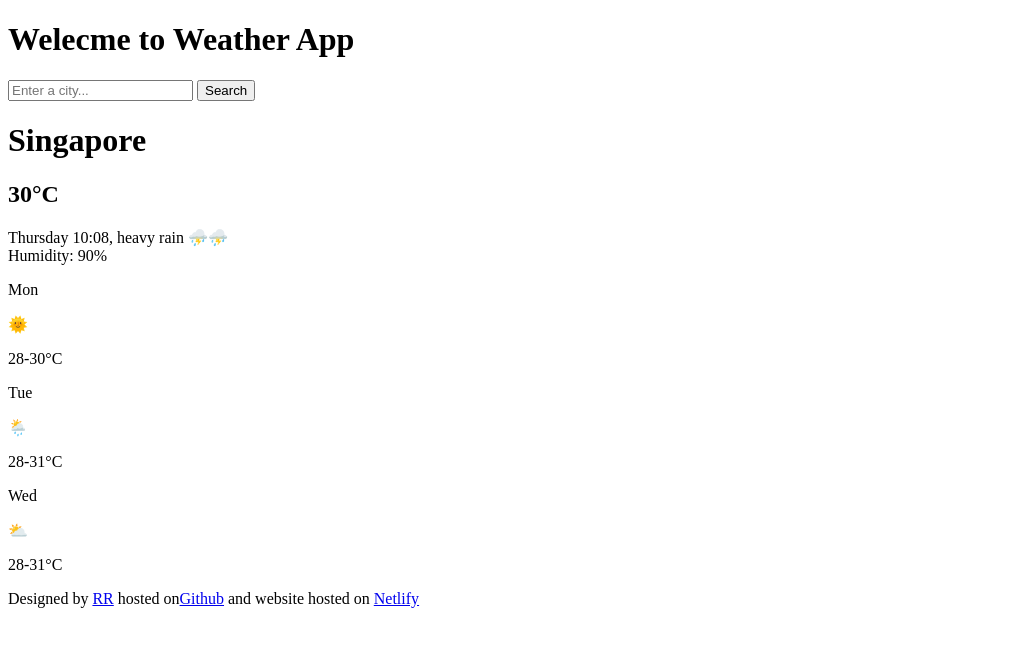
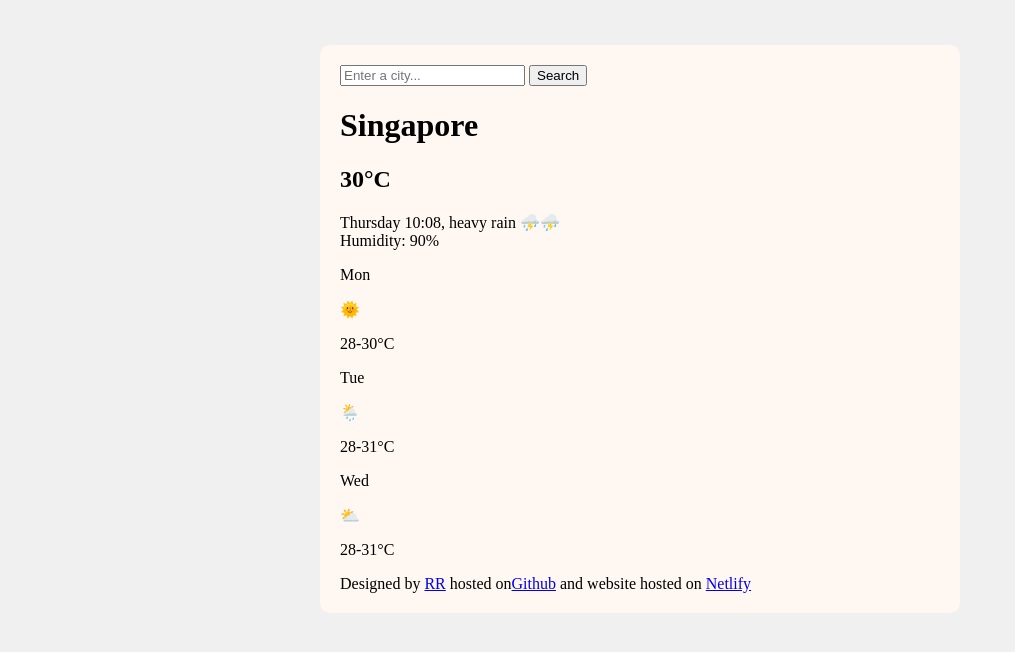
Before and after one commit to zz-giraffe/Weather-App-for-Shecodes, a plain HTML site: page index.html in a window 1280 px wide. Shown: the whole page, without its empty margins (0-1015 px from the left). Drawn offline with Linux system fonts and the light colour scheme.

Commit message:
style the main container

```diff
--- a/index.html
+++ b/index.html
@@ -4,12 +4,11 @@
   <meta charset="UTF-8" />
   <meta http-equiv="X-UA-Compatible" content="IE=edge" />
   <meta name="viewport" content="width=device-width, initial-scale=1.0" />
+  <link rel="stylesheet" href="src/style.css" />
   <title>Weather App</title>
 </head>
 <body>
-  <h1>
-    Welecme to Weather App
-  </h1>
+    <div class="weatherapp">
      <div class="search-box">
         <input type="search" placeholder="Enter a city..." required>
         <input type="submit" value="Search">
@@ -43,11 +42,12 @@
      </div>
     </main>
 
-  </div>
+
     <footer> Designed by
         <a href="https://github.com/zz-giraffe">RR</a>
         hosted on<a href="https://github.com/zz-giraffe/Weather-App-for-Shecodes">Github</a>
         and website hosted on <a href="https://myweatherapprr.netlify.app">Netlify</a>
     </footer>
+  </div>
 </body>
 </html>
--- /dev/null
+++ b/src/style.css
@@ -0,0 +1,14 @@
+body{
+    background-color: #f0f0f0;
+    font-family:  "Sedan", serif;
+    font-style: normal;
+      }
+
+
+.weatherapp{
+    background-color:#fff7f1;
+    max-width: 600px;
+    margin: 45px auto;
+    padding: 20px;
+    border-radius: 10px;
+}
```
Lines whose indentation alone changed are shown as unchanged.
